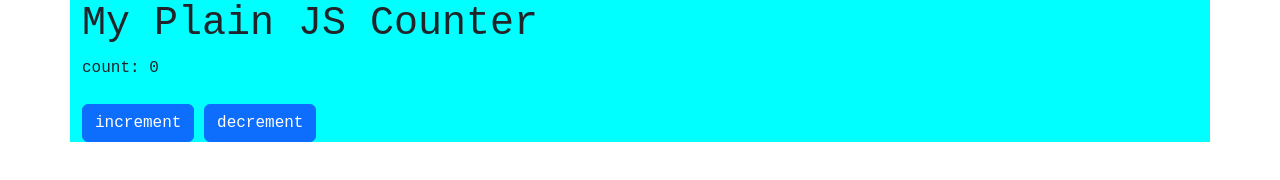
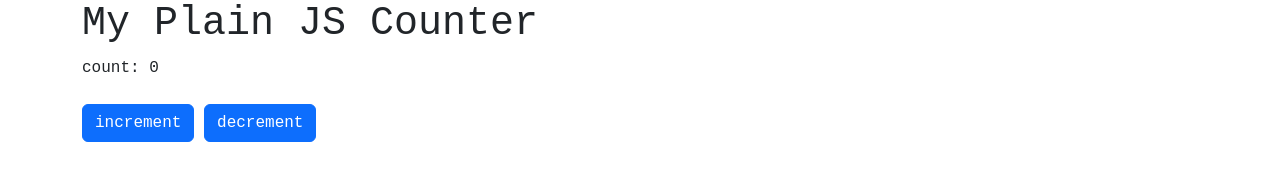
Before and after one commit to richardcsedge/code-next-plain-js-counter-yixet8, a plain HTML site: page index.html in a window 1280 px wide. Drawn offline with nearby package versions, Linux system fonts and the light colour scheme.

Commit message:
1 file modified

```diff
--- a/styles.css
+++ b/styles.css
@@ -1,7 +1,3 @@
 body {
   font-family: monospace;
 }
-
-.container {
-  background: aqua;
-}
```
